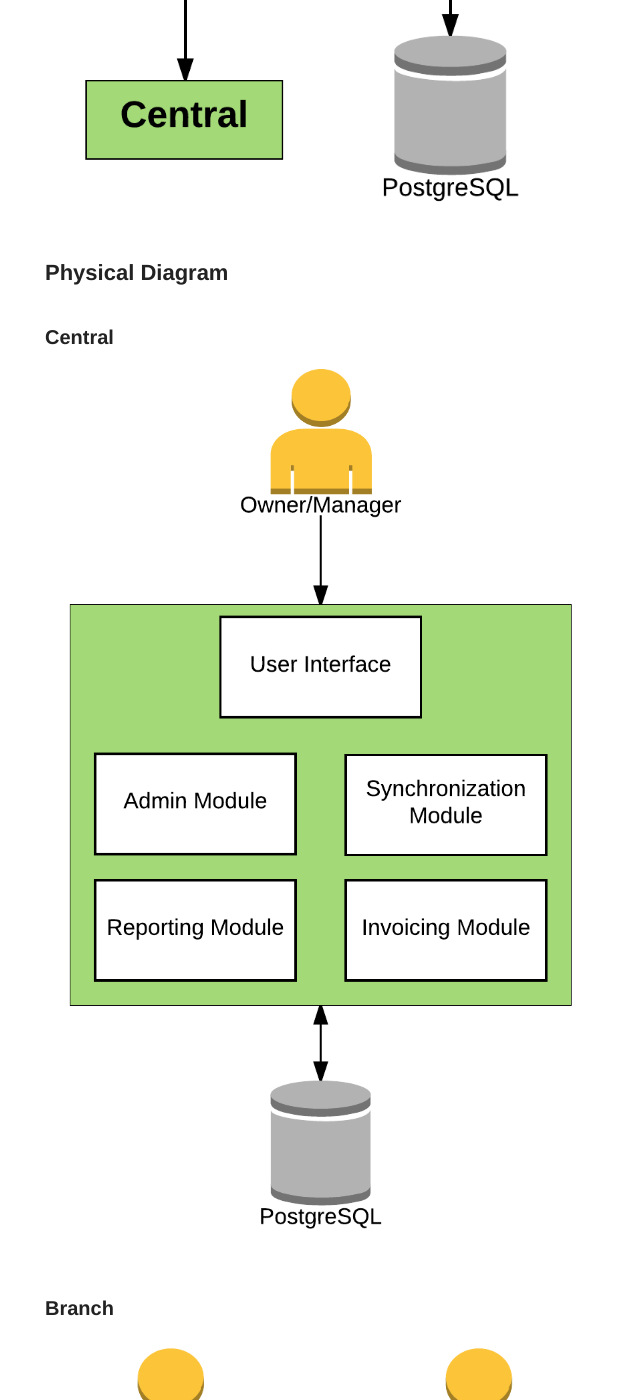
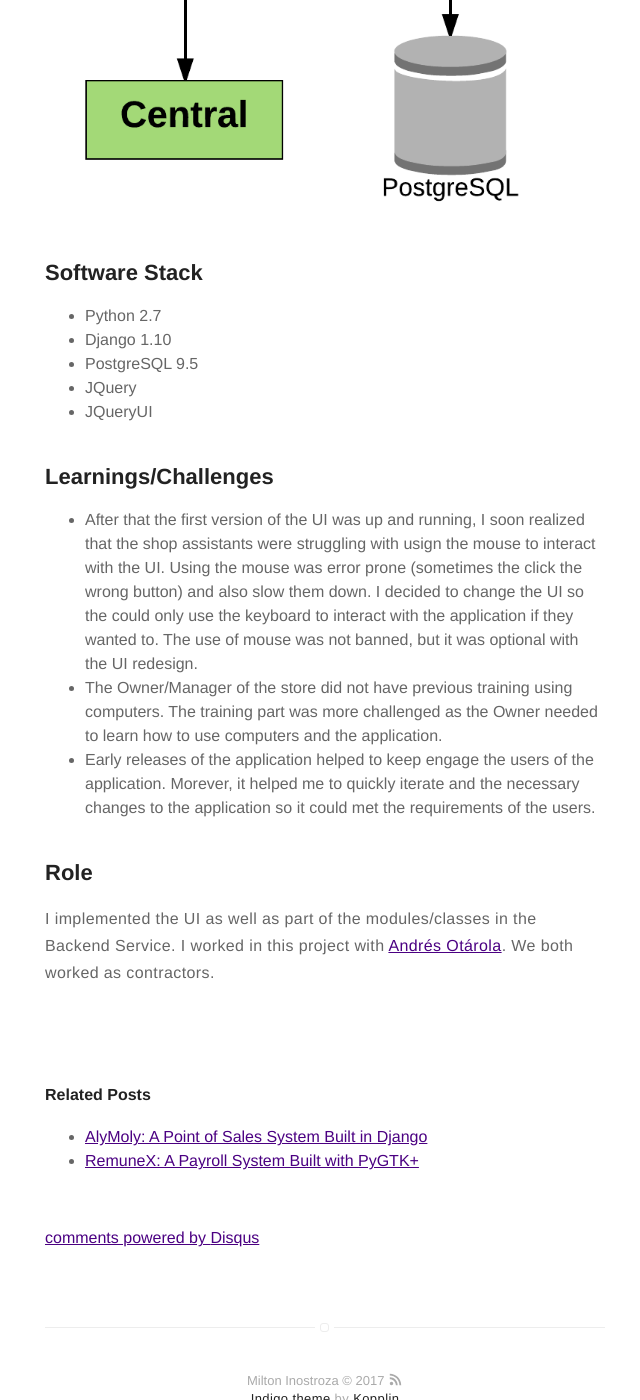
Before and after one commit to minostro/minostro.github.io, a Jekyll site: the page built from _posts/2017-05-29-meaculpas.markdown, in a window 1280 px wide and 1400 px high, scrolled down 2714 px. Shown: the whole window, without its empty margins (315-955 px from the left). Built offline with Jekyll 4.4.1, drawn with Linux system fonts in a browser that asks for light colours; comment, search, counter and statistics services are not loaded.

Commit message:
autocommit

```diff
--- a/_posts/2017-05-29-meaculpas.markdown
+++ b/_posts/2017-05-29-meaculpas.markdown
@@ -23,12 +23,6 @@ Meaculpa's is a Distributed Point of Sales System built for the biggest liquor s
 ### Branch
 ![Branch Logical Diagram](/assets/images/projects/meaculpas/branch_logical_diagram.png)
 
-## Physical Diagram
-### Central
-![Central Logical Diagram](/assets/images/projects/meaculpas/central_logical_diagram.png)
-### Branch
-![Branch Logical Diagram](/assets/images/projects/meaculpas/branch_logical_diagram.png)
-
 ## Software Stack
 * Python 2.7
 * Django 1.10
```
